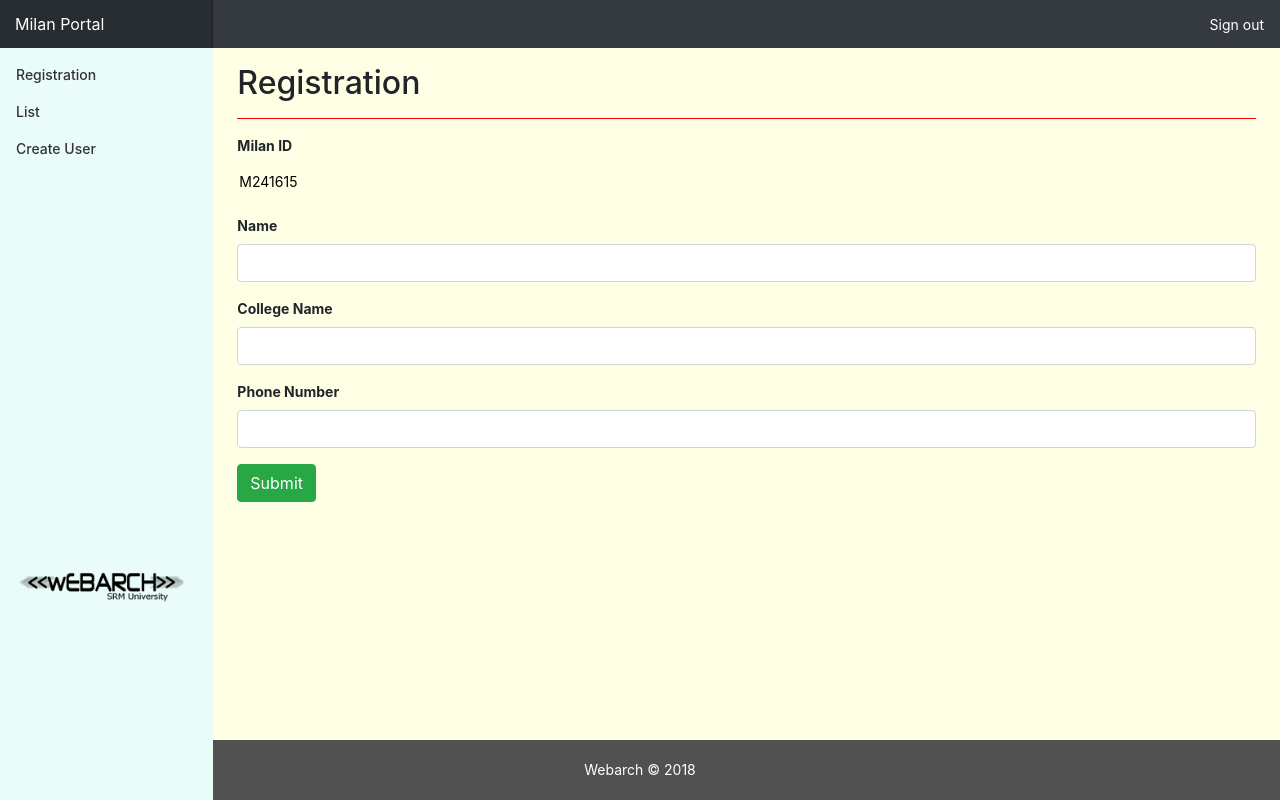
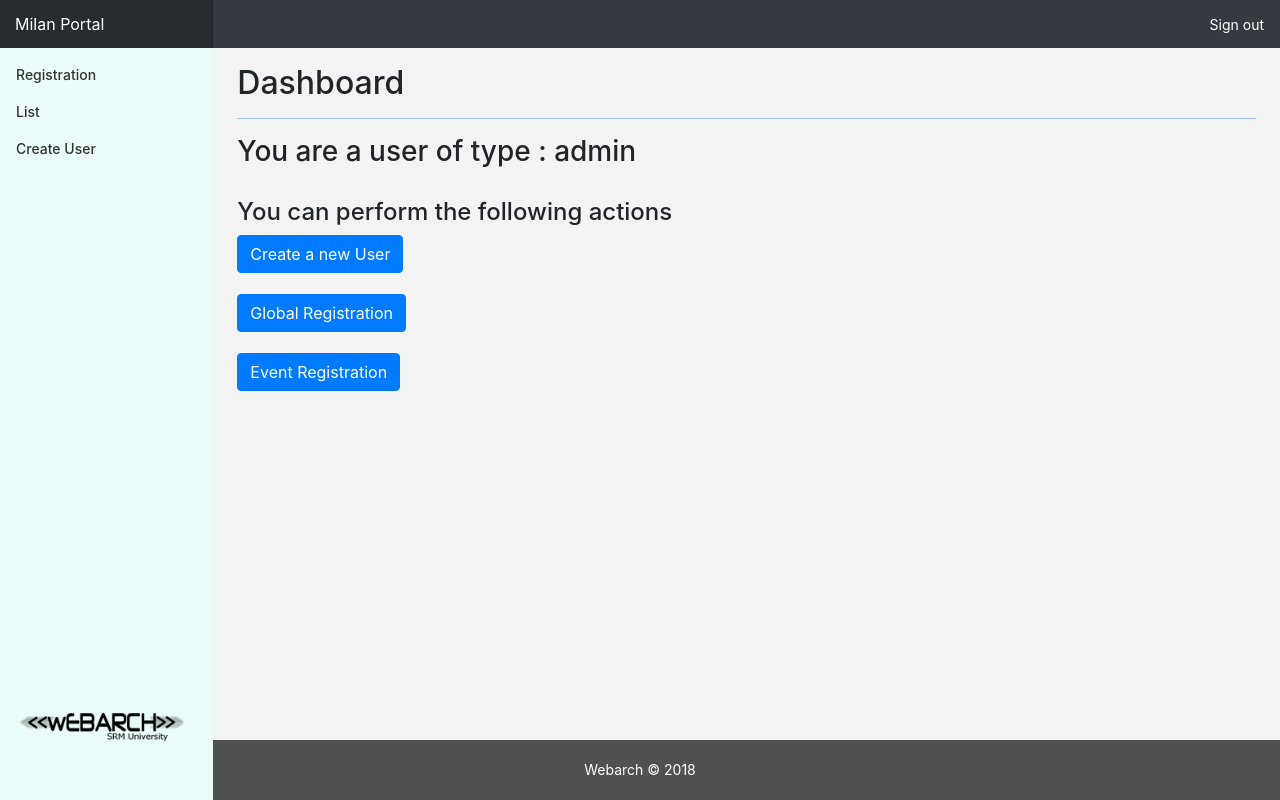
Before and after one commit to CJHackerz/MilanCommonRegister, a PHP site: page /registration/ in a window 1280 px wide. Run offline with PHP 8.4, Linux system fonts and the light colour scheme; a user stored in the database is signed in; some libraries are stand-ins or nearby versions.

Commit message:
style changes and more session restrictions

```diff
--- a/admin/admin-auth-check.php
+++ b/admin/admin-auth-check.php
@@ -7,7 +7,7 @@ session_start();
       die();
     }
   } else {
-    header('Location: ../index.php');
+    header('Location: ../registration/');
     die();
   }
 ?>
--- a/registration/index.php
+++ b/registration/index.php
@@ -11,53 +11,26 @@
 ?>
 
 <main role="main" class="col-md-9 ml-sm-auto col-lg-10 pt-3 px-4">
-  <div class="d-flex justify-content-between flex-wrap flex-md-nowrap align-items-center pb-2 mb-3" style="border-bottom: 1px solid red;">
-    <h1 class="h2">Registration</h1>
+  <div class="d-flex justify-content-between flex-wrap flex-md-nowrap align-items-center pb-2 mb-3" style="border-bottom: 1px solid #a0c4ff;">
+    <h1 class="h2">Dashboard</h1>
   </div>
+    <h3>You are a user of type : <?php echo $_SESSION['user']['role']; ?></h3>
+    <br>
+    <h4>You can perform the following actions</h4>
+      <?php
+        if($_SESSION['user']['role'] == 'admin') {
+          echo '<a class="btn btn-primary" href="../admin/create-user.php">Create a new User</a><br> <br>';
+        }
+        if($_SESSION['user']['role'] == 'user' || $_SESSION['user']['role'] == 'admin') {
+          echo '<a class="btn btn-primary" href="../registration/registration.php">Global Registration</a><br> <br>';
+        }
 
-  <form class="" action="process-registration.php" method="post">
-    <div class="form-group" style="font-weight: bold;">
-      <label for="milanid">Milan ID</label>
-      <input type="text" class="form-control-plaintext" id="milanid" name="milan_id" value="<?php echo 'M' . mt_rand(100000, 999999); ?>" readonly>
-    </div>
-    <div class="form-group" style="font-weight: bold;">
-      <label for="name">Name</label>
-      <input type="text" class="form-control" id="name" name="name" required>
-    </div>
-    <div class="form-group" style="font-weight: bold;">
-      <label for="college">College Name</label>
-      <input type="text" class="form-control" id="college" name="college" required>
-    </div>
-    <div class="form-group" style="font-weight: bold;">
-      <label for="name">Phone Number</label>
-      <input type="text" class="form-control" id="phone" name="phone" required>
-    </div>
-    <button type="submit" class="btn btn-success">Submit</button>
-  </form>
+        if($_SESSION['user']['role'] == 'restricted' || $_SESSION['user']['role'] == 'admin') {
+          echo '<a class="btn btn-primary" href="../registration/list.php">Event Registration</a><br> <br>';
+        }
+      ?>
+
 </main>
-
-<?php
-    if(isset($_GET['success'])) {
-        if($_GET['success'] == '') {
-    ?>
-    <script type="text/javascript">
-    swal("Nice!", "Successfully Registered !", "success");
-    </script>
-    <?php
-        }
-    }
-    else if(isset($_GET['failed']))
-    {
-        if($_GET['failed'] == '')
-        {
-            ?>
-            <script type="text/javascript">
-            swal("Oops!", "Not Registered !", "error");
-            </script>
-            <?php
-        }
-    }
-    ?>
 
 <?php
   include '../templates/footer.php';
--- a/registration/list.php
+++ b/registration/list.php
@@ -2,6 +2,7 @@
   include_once '../user/session-check.php';
 
   include_once '../templates/head.php';
+
   if($_SESSION['user']['role'] == 'admin') {
     include_once '../templates/mainnav-admin.php';
   } else {
@@ -20,7 +21,7 @@
 <link rel="stylesheet" href="https://cdn.datatables.net/1.10.16/css/jquery.dataTables.min.css">
 
 <main role="main" class="col-md-9 ml-sm-auto col-lg-10 pt-3 px-4">
-  <div class="d-flex justify-content-between flex-wrap flex-md-nowrap align-items-center pb-2 mb-3" style="border-bottom: 1px solid red;">
+  <div class="d-flex justify-content-between flex-wrap flex-md-nowrap align-items-center pb-2 mb-3" style="border-bottom: 1px solid #a0c4ff;">
     <h1 class="h2">Total Registrations</h1>
   </div>
 
--- a/registration/process-registration.php
+++ b/registration/process-registration.php
@@ -13,11 +13,11 @@
     $registration = new Registration($db);
 
     if($registration->newRegistration($_POST['name'], $_POST['college'], $_POST['phone'], $_SESSION['user']['email'], $_POST['milan_id'])) {
-      header('Location: ../registration/index.php?success');
+      header('Location: ../registration/registration.php?success');
     } else {
-      header('Location: ../registration/index.php?failed');
+      header('Location: ../registration/registration.php?failed');
     }
   } else {
-    header('Location: ../registration/index.php?failed');
+    header('Location: ../registration/registration.php?failed');
   }
 ?>
--- a/templates/head.php
+++ b/templates/head.php
@@ -9,4 +9,4 @@
     <link rel="stylesheet" href="https://maxcdn.bootstrapcdn.com/bootstrap/4.0.0/css/bootstrap.min.css" integrity="sha384-Gn5384xqQ1aoWXA+058RXPxPg6fy4IWvTNh0E263XmFcJlSAwiGgFAW/dAiS6JXm" crossorigin="anonymous">
   </head>
 
-  <body style="background-color: #ffffe6;">
+  <body style="background-color: #f3f3f3;">
--- a/templates/mainnav-admin.php
+++ b/templates/mainnav-admin.php
@@ -16,7 +16,7 @@
       <div class="sidebar-sticky" style="background-color: #eafcf9;">
         <ul class="nav flex-column">
           <li class="nav-item">
-            <a class="nav-link" href="../registration/">
+            <a class="nav-link" href="../registration/registration.php">
               <span data-feather="home"></span>
               Registration <span class="sr-only">(current)</span>
             </a>
@@ -39,7 +39,7 @@
               Create User
             </a>
           </li>
-          <li class="nav-item" style="margin-top: 380px;">
+          <li class="nav-item" style="position: absolute; top: 85%;">
             <a class="nav-link" href="https://webarchsrm.com" target="_blank">
               <span data-feather="shopping-cart"></span>
               <img src="../webarch_logo.png" alt="" style="max-height: 57px; max-width: 170px;">
```
Also changed, not shown: admin/create-user.php (+11 -2 lines), registration/event.php (+16 -4 lines), registration/registration.php (added, +74 -0 lines), templates/mainnav.php (+7 -5 lines).
